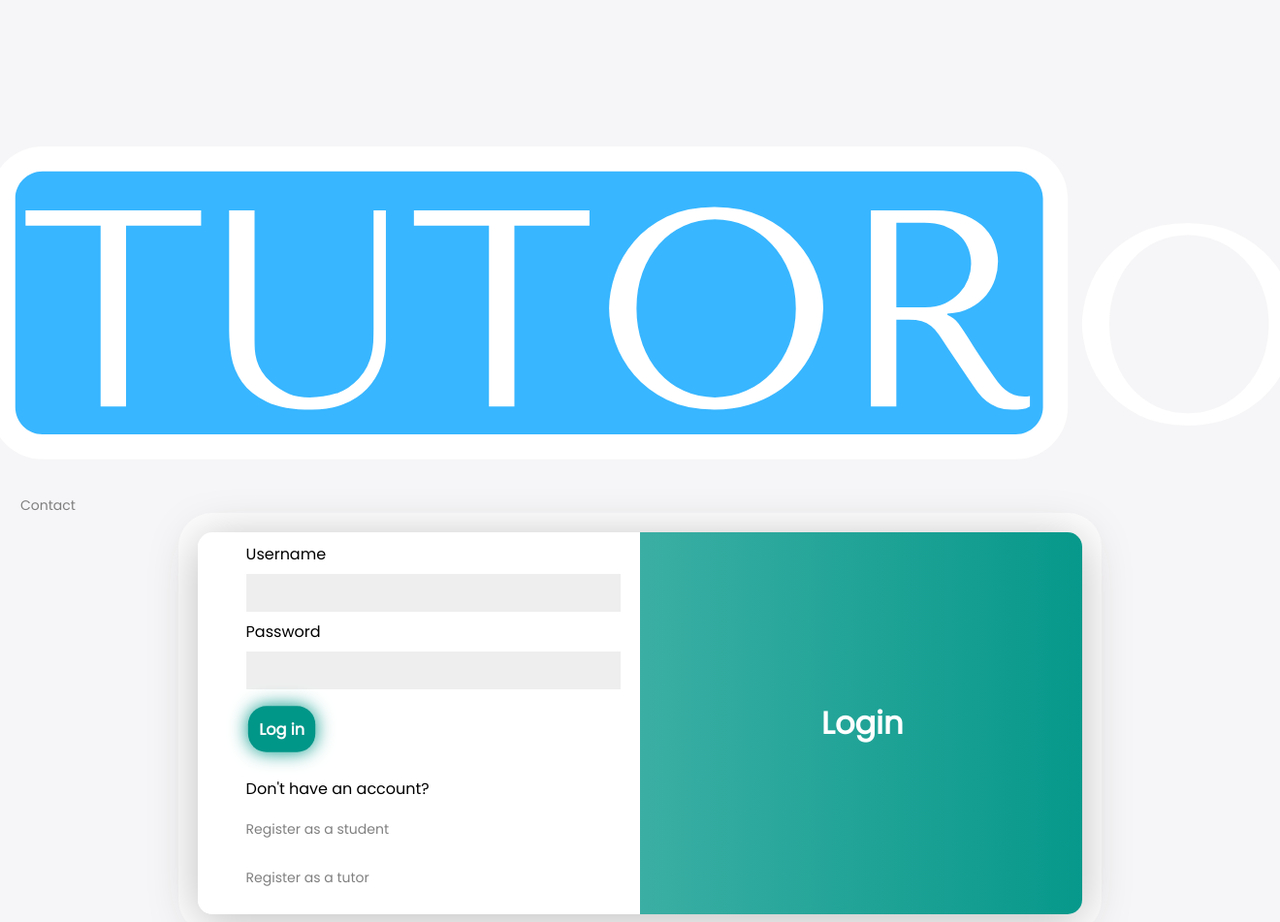
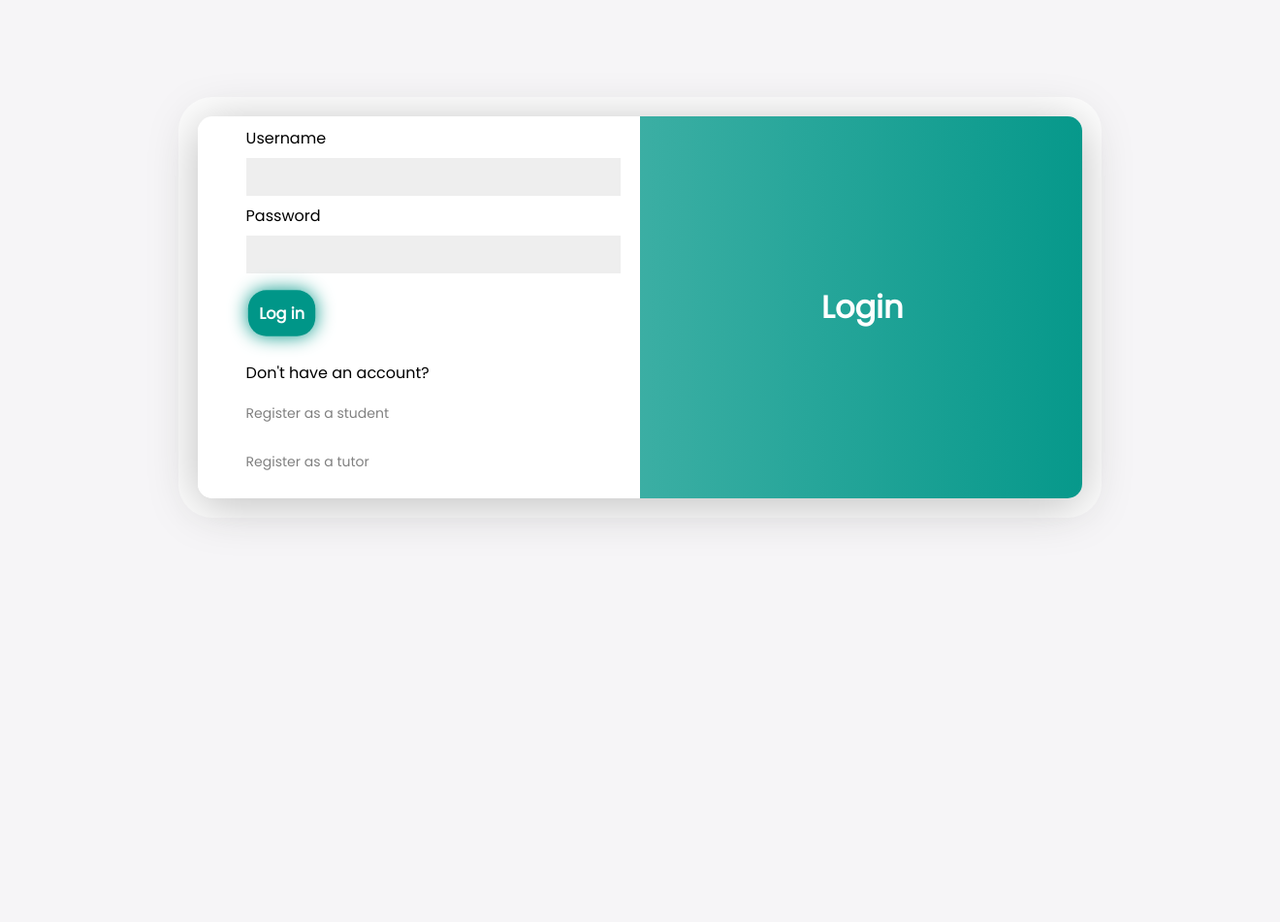
Before and after one commit to yannickk10/CA326-GrindsApp, a Django app: page /login/ in a window 1320 px wide; the page is wider, and only the part inside the window is pictured. Shown: that part at 97% size. After the commit the page ends 541 px from the top of that part, so only its background shows below. Run offline with Django 3.2, Linux system fonts and the light colour scheme.

Commit message:
removed unnecessary nav

```diff
--- a/code/django_webapp/users/templates/users/base.html
+++ b/code/django_webapp/users/templates/users/base.html
@@ -12,22 +12,10 @@
     {% else %}
       <title>TutorO</title>
     {% endif %}
+  </head>
 
-    <nav>
-    	<input id="nav-toggle" type="checkbox">
-      <a href="{% url 'home' %}"><img src="../../static/images/TutorO_Logo.png" class="logo"></a>
-    	<ul class="links">
-    		<li><a href="{% url 'contact-page' %}">Contact</a></li>
-    	</ul>
-    	<label for="nav-toggle" class="icon-burger">
-    		<div class="line"></div>
-    		<div class="line"></div>
-    		<div class="line"></div>
-    	</label>
-    </nav>
-  </head>
   <body>
-    {% block content %}{% endblock %}
-
+    {% block content %}
+    {% endblock %}
   </body>
 </html>
```
